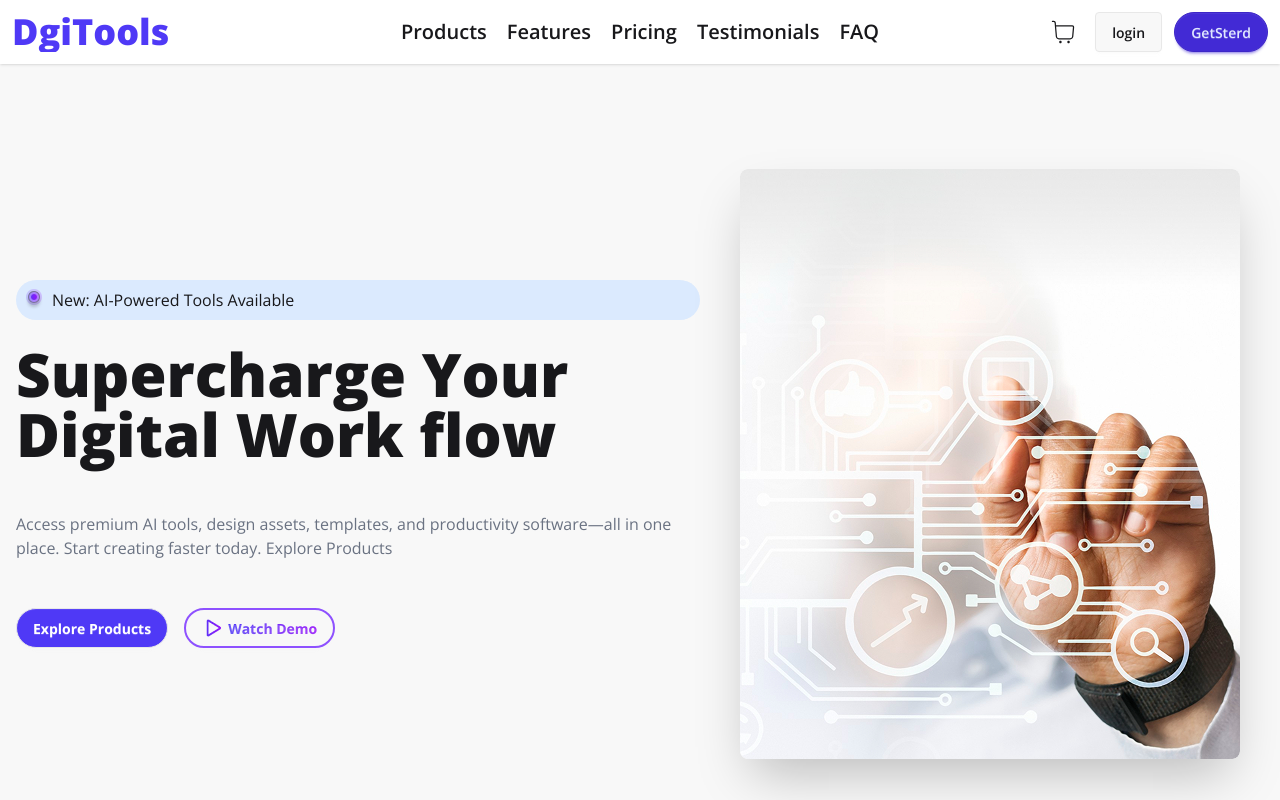
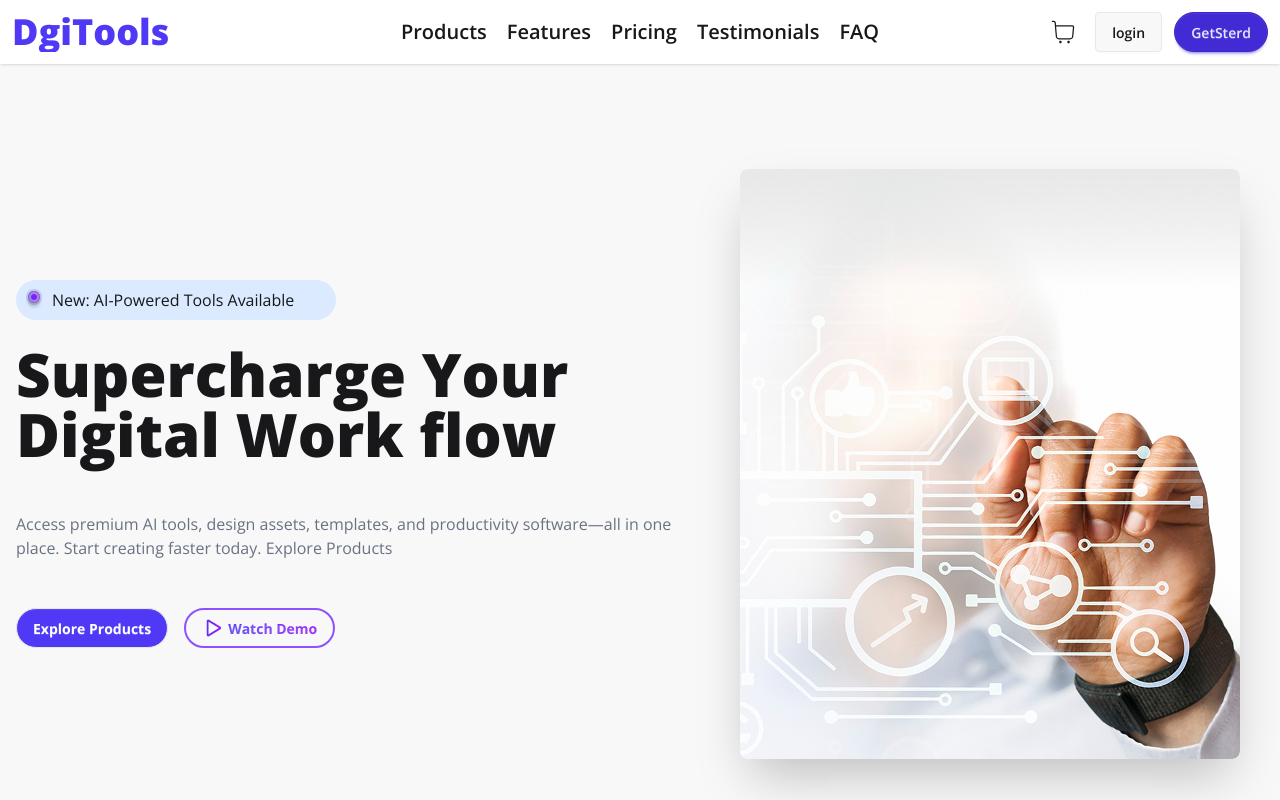
Before and after one commit to halimaashu/AI-fair, a React (Vite) app: page / in a window 1280 px wide. Shown: the top 800 px of the page. Built offline with nearby package versions, Linux system fonts and the light colour scheme.

Commit message:
solve the banner badge width problem

```diff
--- a/src/components/Banner.jsx
+++ b/src/components/Banner.jsx
@@ -10,10 +10,10 @@ const Banner = () => {
           <img src={banner} className="w-full   rounded-lg shadow-2xl" />
         </div>
         <div className="flex-1 space-y-6">
-          <h1 className="flex items-center bg-blue-100  gap-2 p-2 rounded-full text-center  ">
+          <div className="max-w-[320px] flex items-center bg-blue-100  gap-2 p-2 rounded-full text-center  ">
             <img src={badge} alt="Badge" />
             <span>New: AI-Powered Tools Available</span>
-          </h1>
+          </div>
           <h1 className="text-6xl font-black">
             Supercharge Your <br /> <span className="mt-10"> Digital Work flow</span>
           </h1>
```
